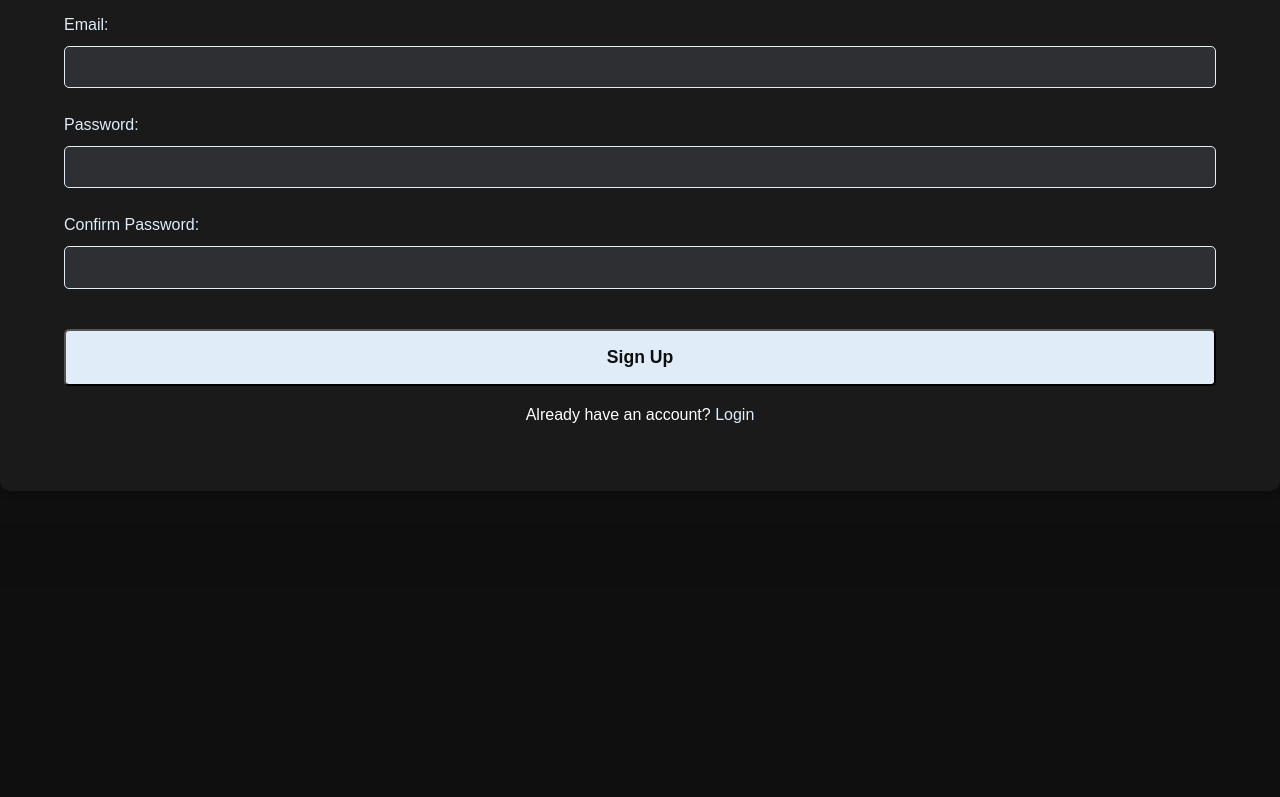
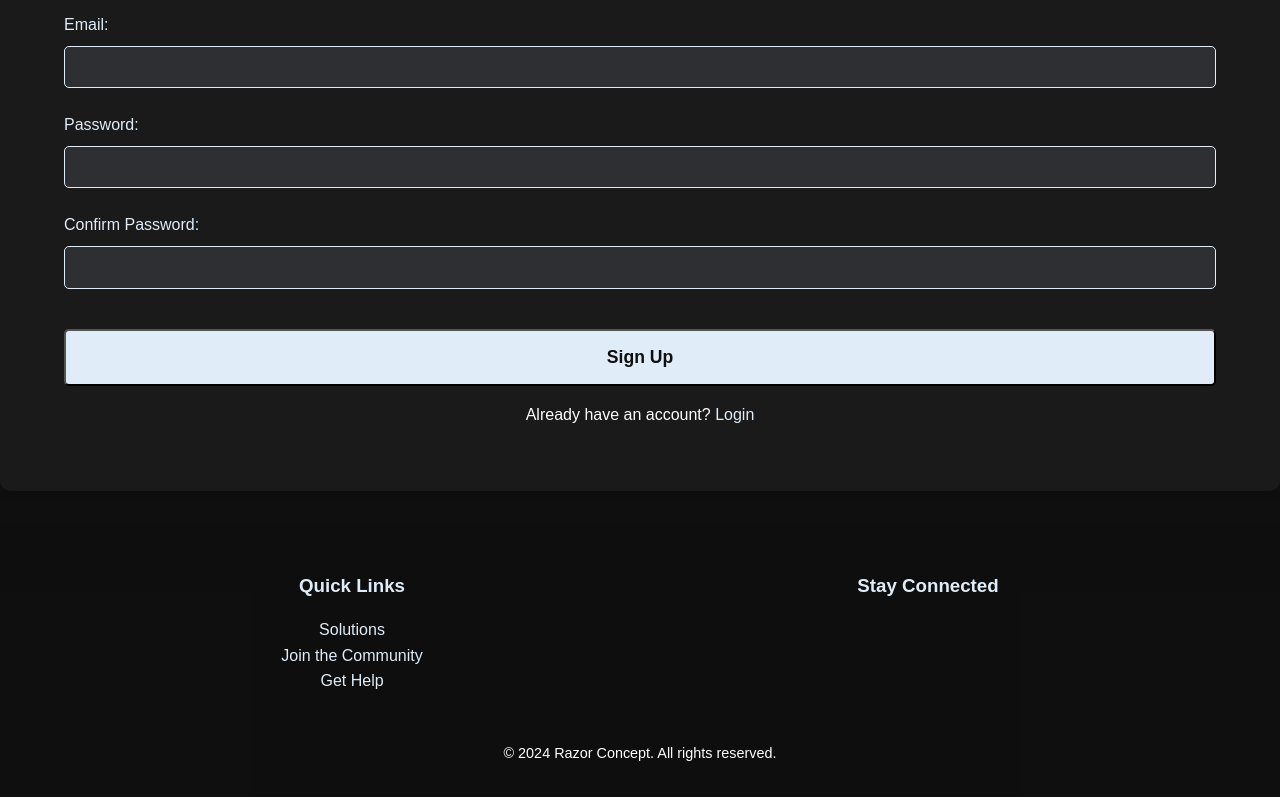
Before and after one commit to RazorConcept/razor-concept, a website: page pages/signup.html in a window 1280 px wide. Shown: the part 172-969 px from the top of the page. Before the commit the page ends 800 px from the top, so only its background shows below. Drawn offline with Linux system fonts and the light colour scheme; files that its build step writes are made by us from their sources; files whose address does not match are found by name.

Commit message:
Footer added

```diff
--- a/pages/signup.html
+++ b/pages/signup.html
@@ -47,7 +47,27 @@
     </main>
 
     <footer>
-        <!-- Footer content (same as login page) -->
+        <div class="footer-content">
+            <div class="footer-section">
+                <h3>Quick Links</h3>
+                <ul>
+                    <li><a href="#services">Solutions</a></li>
+                    <li><a href="#community">Join the Community</a></li>
+                    <li><a href="#contact">Get Help</a></li>
+                </ul>
+            </div>
+            <div class="footer-section">
+                <h3>Stay Connected</h3>
+                <div class="social-icons">
+                    <a href="https://www.youtube.com/@razor_concept" class="social-icon"><i class="fab fa-youtube"></i></a>
+                    <a href="https://www.tiktok.com/@razor_concept" class="social-icon"><i class="fab fa-tiktok"></i></a>
+                    <a href="https://www.twitch.tv/razor_concept" class="social-icon"><i class="fab fa-twitch"></i></a>
+                </div>
+            </div>
+        </div>
+        <div class="copyright">
+            &copy; 2024 Razor Concept. All rights reserved.
+        </div>
     </footer>
 </body>
 </html>
```
